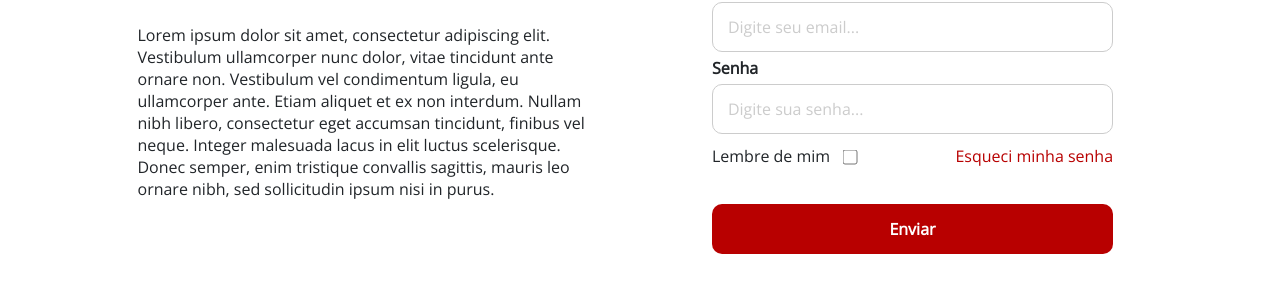
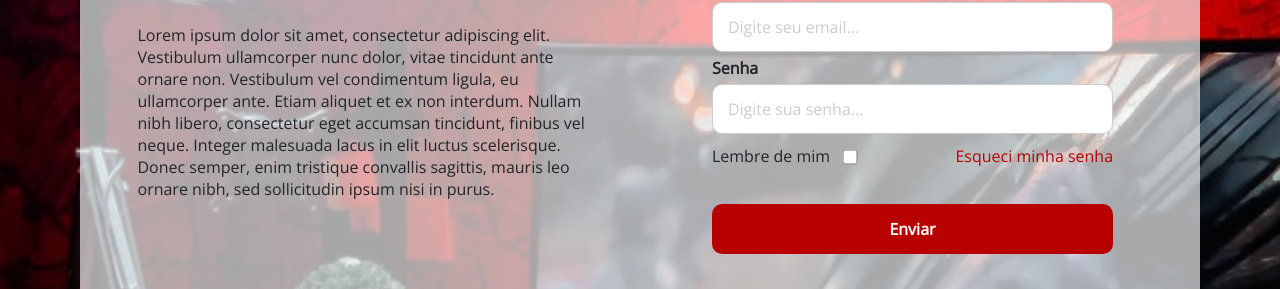
Before and after one commit to meugit204/Tela-de-login, a plain HTML site: page index.html in a window 1280 px wide. Shown: the part 313-602 px from the top of the page. Drawn offline with nearby package versions, Linux system fonts and the light colour scheme.

Commit message:
Update style.css

```diff
--- a/css/style.css
+++ b/css/style.css
@@ -32,7 +32,7 @@
 .bg {
     width: 100%;
     padding: 80px;
-    background-image: url(imagens/bg.jpg);
+    background-image: url(../imagens/bg.jpg);
     background-repeat: no-repeat;
     background-size: cover;
     background-position: center;
```
